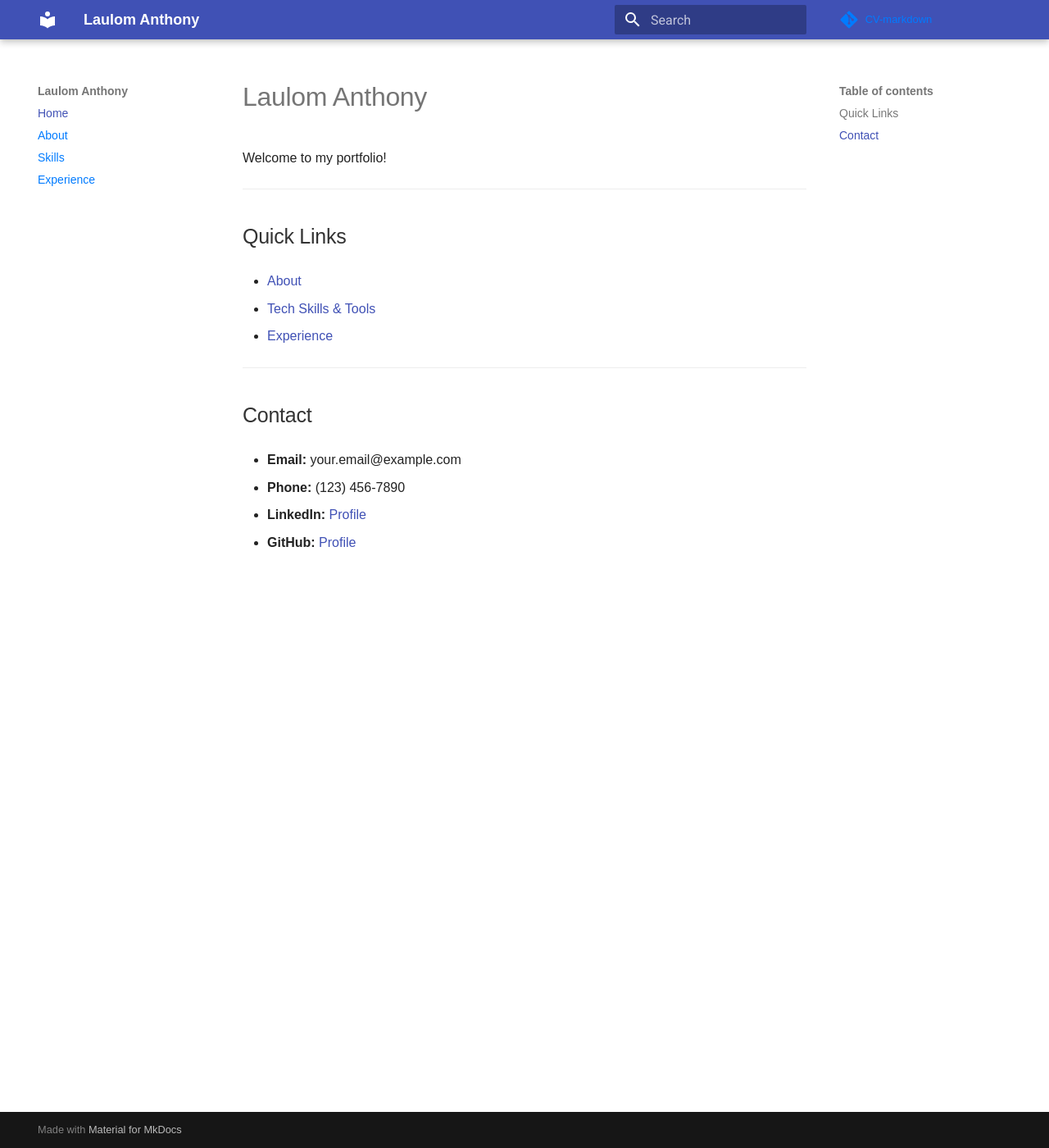
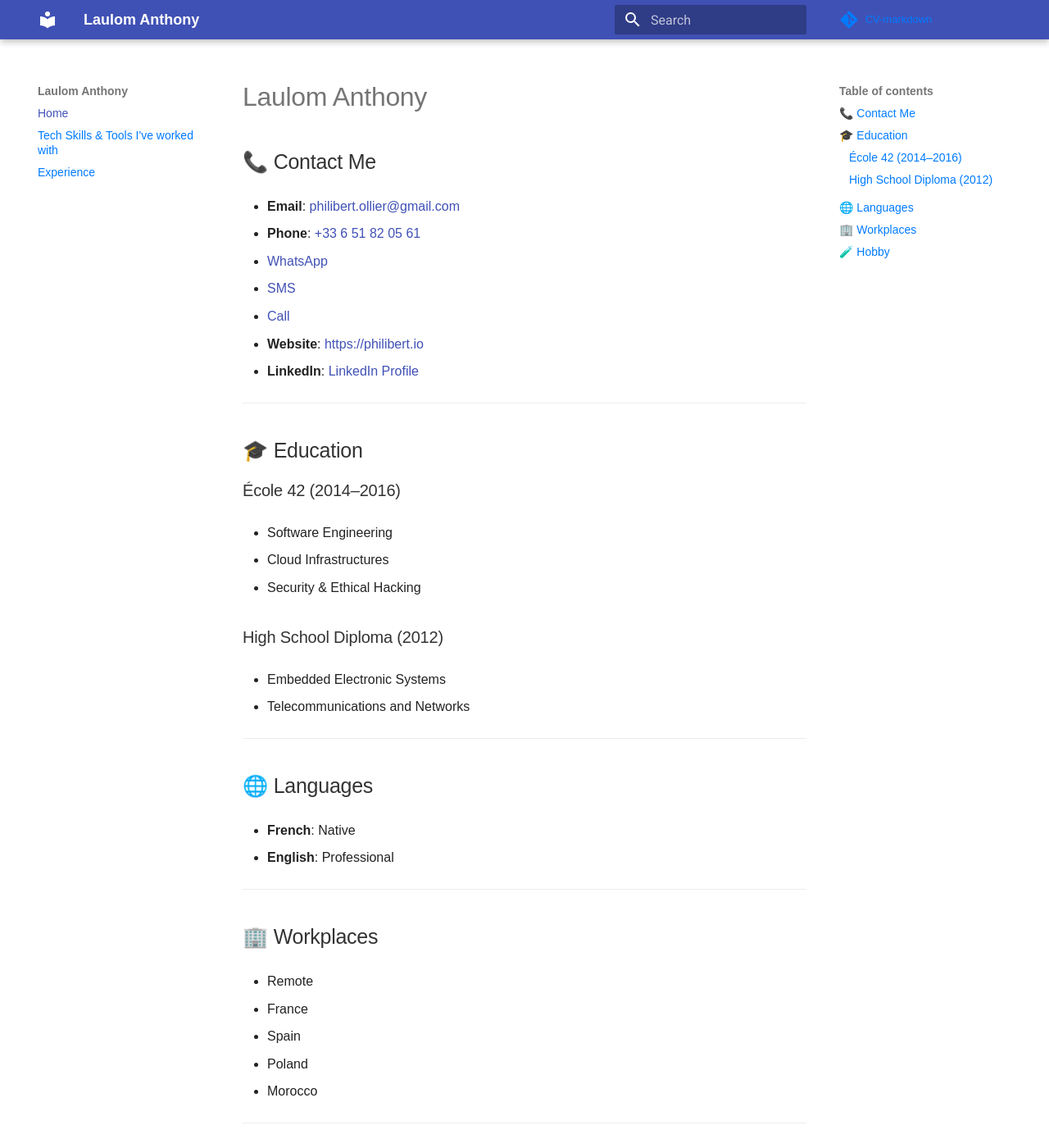
Before and after one commit to Lolhomme/laulom.github.io, an MkDocs documentation site: the page built from docs/index.md, in a window 1280 px wide and 1400 px high. Shown: the whole window at 82% size. Built offline with MkDocs 1.6.1 and Material for MkDocs 9.7.7, drawn with Linux system fonts in a browser that asks for light colours; comment, search, counter and statistics services are not loaded; some of the changed text lies outside the part shown.

Commit message:
Updates personal information and skills
Replaces the old index page with a new one containing updated contact information, education, languages, work preferences and hobbies.

Updates the mkdocs configuration to rename "Skills" to "Tech Skills & Tools I've worked with" and adds some navigation features.

```diff
--- a/docs/index.md
+++ b/docs/index.md
@@ -1,20 +1,54 @@
 # Laulom Anthony
 
-Welcome to my portfolio!
+## 📞 Contact Me
+
+- **Email**: [philibert.ollier@gmail.com](mailto:philibert.ollier@gmail.com)
+- **Phone**: [+33 6 51 82 05 61](tel:+33651820561)
+  - [WhatsApp](https://wa.me/33651820561)
+  - [SMS](sms:+33651820561)
+  - [Call](tel:+33651820561)
+- **Website**: [https://philibert.io](https://philibert.io)
+- **LinkedIn**: [LinkedIn Profile](https://www.linkedin.com)
 
 ---
 
-## Quick Links
+## 🎓 Education
 
-- [About](about.md)
-- [Tech Skills & Tools](skills.md)
-- [Experience](experience.md)
+### École 42 (2014–2016)
+- Software Engineering
+- Cloud Infrastructures
+- Security & Ethical Hacking
+
+### High School Diploma (2012)
+- Embedded Electronic Systems
+- Telecommunications and Networks
 
 ---
 
-## Contact
+## 🌐 Languages
 
-- **Email:** your.email@example.com
-- **Phone:** (123) 456-7890
-- **LinkedIn:** [Profile](https://www.linkedin.com/in/yourprofile)
-- **GitHub:** [Profile](https://github.com/yourusername)
+- **French**: Native
+- **English**: Professional
+
+---
+
+## 🏢 Workplaces
+
+- Remote
+- France
+- Spain
+- Poland
+- Morocco
+
+---
+
+## 🧪 Hobby
+
+- Kite Surf
+- Sailing
+- DIY Home Automation
+- Video Games
+- HomeLab Servers
+- Scuba Diving
+
+---
--- a/mkdocs.yml
+++ b/mkdocs.yml
@@ -3,10 +3,13 @@ theme:
   name: material
 extra_css:
   - assets/custom.css
+features:
+    - navigation.tabs
+    - navigation.sections
+    - content.code.annotate
 nav:
   - Home: index.md
-  - About: about.md
-  - Skills: skills.md
+  - Tech Skills & Tools I've worked with: skills.md
   - Experience: experience.md
 repo_url: https://github.com/Lolhomme/CV-markdown
 repo_name: CV-markdown
```
